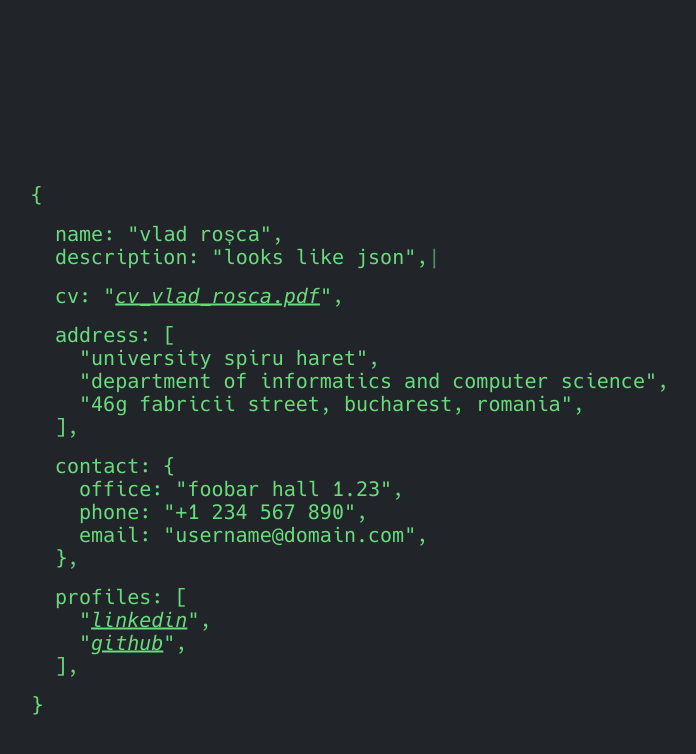
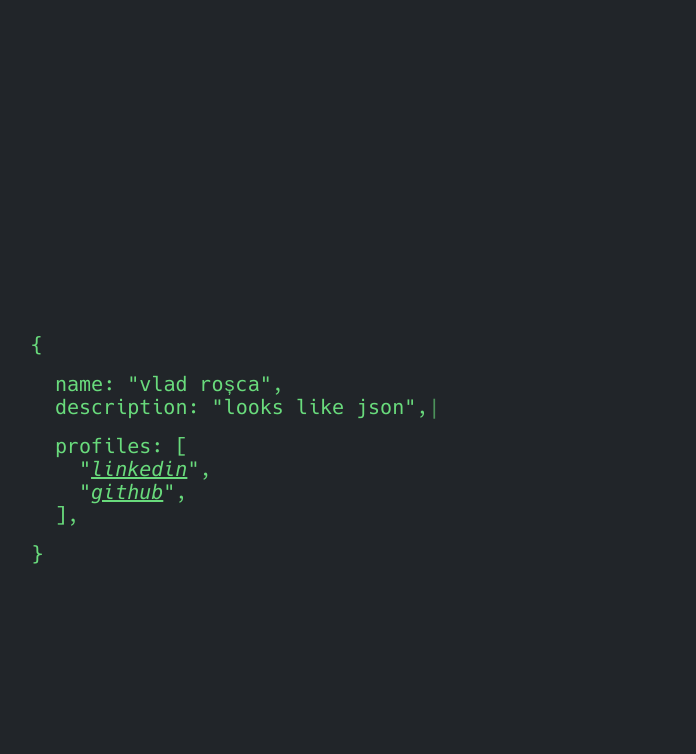
Before and after one commit to vld666/vld666.github.io, a Jekyll site: the page built from index.md, in a window 1280 px wide. Shown: the top 754 px of the page, without its empty margins (225-921 px from the left). Built offline with Jekyll 4.4.1, drawn with Linux system fonts in a browser that asks for light colours.

```diff
--- a/_config.yml
+++ b/_config.yml
@@ -12,15 +12,22 @@ json:
         - Hello!
         - This tiny website
         - Looks like json
-    cv: /assets/CV_Vlad_Rosca.pdf
-    address:
-        - University Spiru Haret
-        - Department of Informatics and Computer Science
-        - 46G Fabricii Street, Bucharest, Romania
-    contact:
-        office: Foobar Hall 1.23
-        phone: +1 234 567 890
-        email: username@domain.com
+    website: https://vl4d.dev
+    work:
+        - Software Engineer
+        - Freelancer
+    hobbies:
+        - skydiving
+        - krav maga
+        - airsoft
+#    cv: /assets/CV_Vlad_Rosca.pdf
+#    studii:
+#        - Universitatea Spiru Haret
+#        - Facultatea de Inginerie şi Informatică din Bucureşti
+#        - 46G Fabricii Street, Bucharest, Romania
+#    contact:
+#        phone: +1 234 567 890
+#        email: username@domain.com
 #    demo: https://hacked-jekyll.netlify.app
 #    source: https://github.com/piazzai/hacked-jekyll
     profiles:
```
